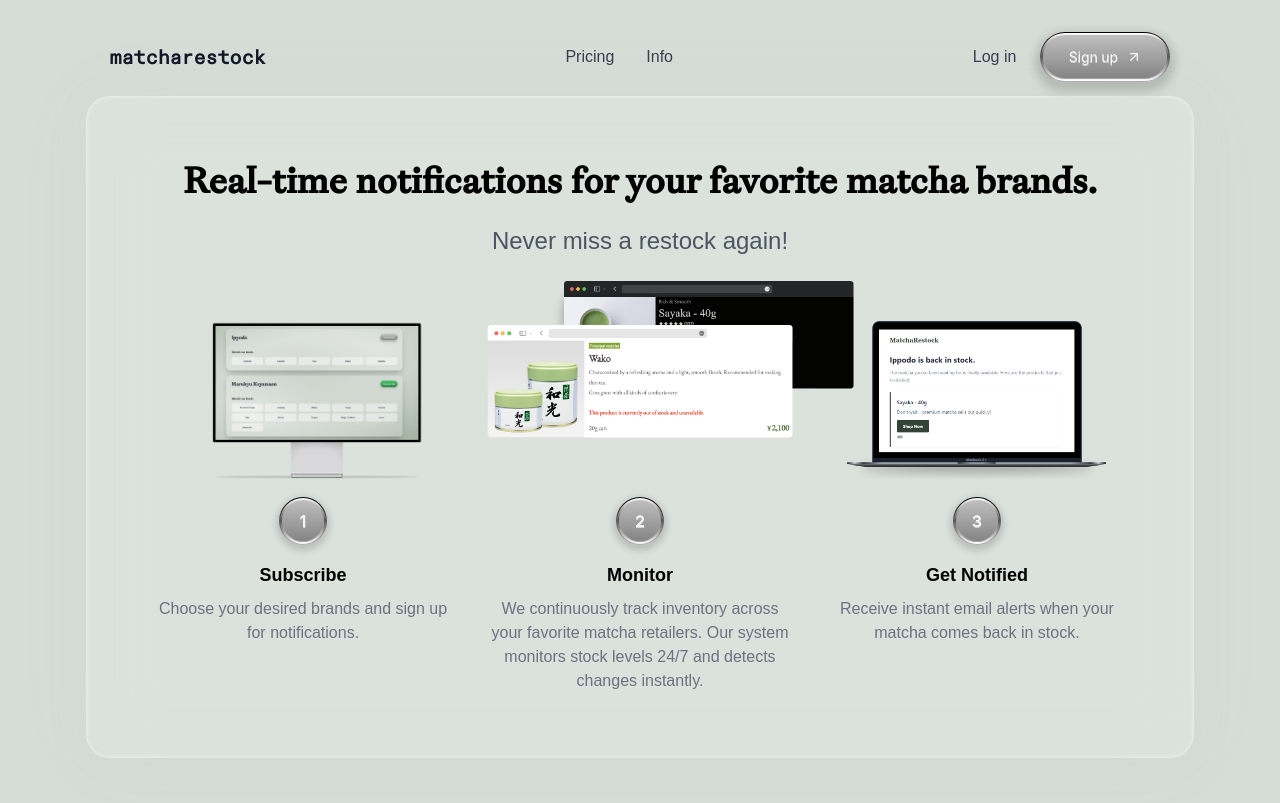
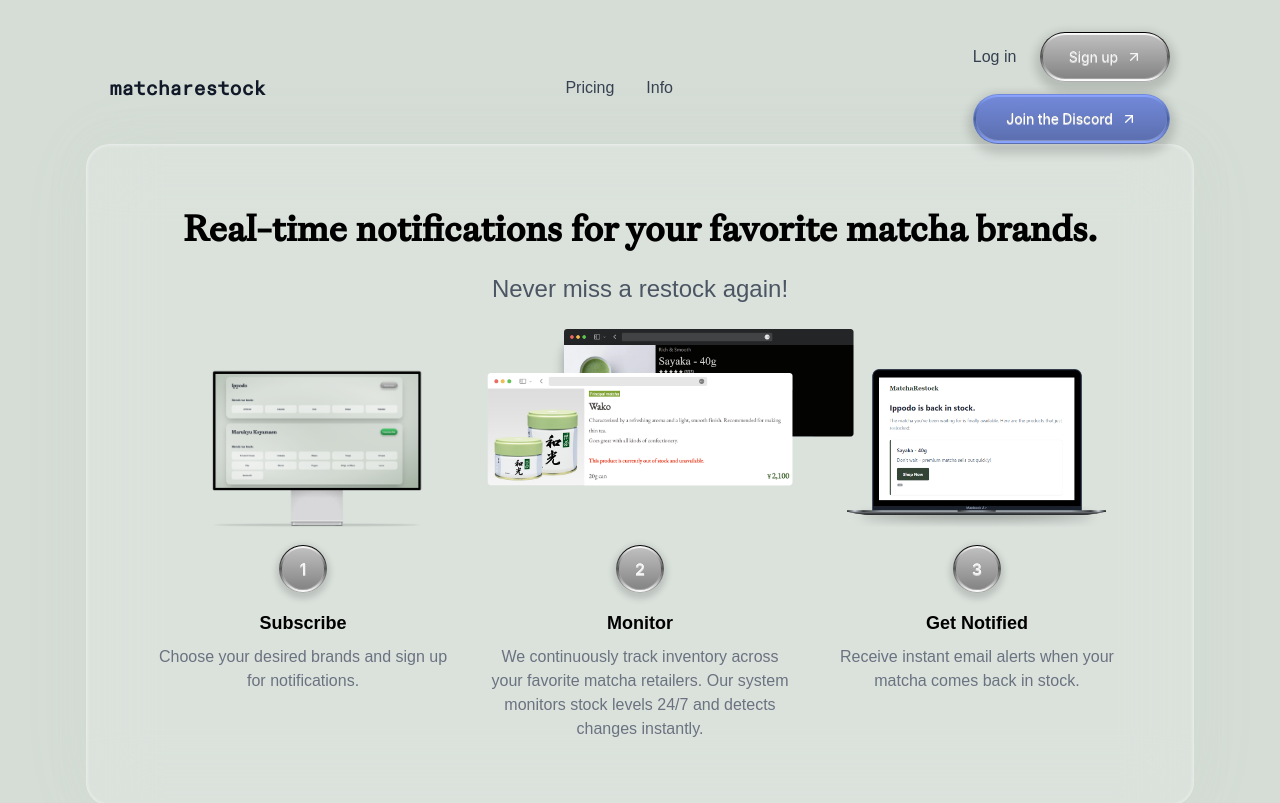
Before and after one commit to anishkancherla/matcharestock, a Next.js app: page / in a window 1280 px wide. Shown: the top 803 px of the page. Built offline with nearby package versions, Linux system fonts and the light colour scheme; no server answers; a web font is replaced by a local one.

Commit message:
adding discord button

```diff
--- a/app/page.tsx
+++ b/app/page.tsx
@@ -178,13 +178,26 @@
                           matcharestock
                         </span>
                       </Link>
-                      <div className="mt-2">
+                      <div className="mt-2 space-y-3">
                         <Link href="/login?mode=signup">
                           <MetalButtonWrapper
                             title="Sign up"
                             isSubscribed={false}
                             icon={<ArrowUpRight className="w-4 h-4" />}
                           />
+                        </Link>
+                                                 {/* Discord Button - Mobile */}
+                         <Link
+                           href="https://discord.gg/g3Spmt7P"
+                           target="_blank"
+                           rel="noopener noreferrer"
+                         >
+                           <button className="discord-metal-button">
+                             <div className="flex items-center space-x-2 relative z-10">
+                               <span className="text-sm font-medium">Join the Discord</span>
+                               <ArrowUpRight className="w-4 h-4" />
+                             </div>
+                           </button>
                          </Link>
                       </div>
                     </div>
@@ -255,6 +268,7 @@
               </nav>
 
               {/* Right Side - Auth Buttons */}
+              <div className="flex flex-col items-end space-y-3">
                 <div className="flex items-center space-x-6">
                   <Link
                     href="/login"
@@ -270,12 +284,27 @@
                     />
                   </Link>
                 </div>
+                                 {/* Discord Button - Desktop */}
+                 <Link
+                   href="https://discord.gg/g3Spmt7P"
+                   target="_blank"
+                   rel="noopener noreferrer"
+                   className="w-full"
+                 >
+                   <button className="discord-metal-button">
+                     <div className="flex items-center space-x-2 relative z-10">
+                       <span className="text-sm font-medium">Join the Discord</span>
+                       <ArrowUpRight className="w-4 h-4" />
+                     </div>
+                   </button>
+                 </Link>
+              </div>
             </div>
           </div>
         </header>
 
         {/* Spacer to prevent content jump when header becomes fixed */}
-        <div className="h-24"></div>
+        <div className="h-32 md:h-36"></div>
 
         {/* Main Hero Content */}
         <main className="relative z-10 flex items-center justify-center px-6 pb-16 mt-8 md:mt-0">
--- a/components/ui/metal-button-styles.css
+++ b/components/ui/metal-button-styles.css
@@ -131,3 +131,68 @@
   position: relative;
   z-index: 3;
 }
+
+/* Discord Metal Button Styles */
+.discord-metal-button {
+  /* Outer button container with Discord gradient */
+  position: relative;
+  display: inline-flex;
+  align-items: center;
+  justify-content: center;
+  padding: 1px;
+  border: none;
+  border-radius: 1000px;
+  background: linear-gradient(180deg, rgb(114, 137, 217) 0%, rgb(91, 110, 174) 100%);
+  box-shadow: 0px 5px 10px 5px rgba(0, 0, 0, 0.15);
+  cursor: pointer;
+  text-decoration: none;
+  min-width: 130px;
+  height: 50px;
+  font-family: 'Inter', sans-serif;
+  font-weight: 500;
+  font-size: 14px;
+  letter-spacing: -0.01em;
+  transition: transform 0.2s ease;
+  width: 100%;
+}
+
+.discord-metal-button:hover {
+  transform: translateY(-1px);
+  box-shadow: 0px 6px 12px 6px rgba(0, 0, 0, 0.2);
+}
+
+.discord-metal-button:active {
+  transform: translateY(0px);
+  box-shadow: 0px 3px 8px 3px rgba(0, 0, 0, 0.25);
+}
+
+/* Inner bevel layer for Discord button */
+.discord-metal-button::before {
+  content: '';
+  position: absolute;
+  inset: 1px;
+  border-radius: 100px;
+  background: linear-gradient(180deg, rgb(140, 165, 255) 0%, rgb(70, 95, 150) 48.73%, rgb(140, 165, 255) 100%);
+  z-index: 1;
+}
+
+/* Inner cap/button surface for Discord button */
+.discord-metal-button::after {
+  content: '';
+  position: absolute;
+  inset: 3px;
+  border-radius: 1000px;
+  background: linear-gradient(180deg, rgb(114, 137, 217) 0%, rgb(91, 110, 174) 100%);
+  box-shadow: inset 0px -1px 0px 0px rgba(255, 255, 255, 0.25);
+  z-index: 2;
+}
+
+/* Text styling for Discord button */
+.discord-metal-button {
+  color: rgb(255, 255, 255);
+  text-shadow:
+    0px 0.5px 0px rgba(255, 255, 255, 0.6),
+    0px -0.5px 0px rgba(0, 0, 0, 0.7);
+  position: relative;
+  z-index: 3;
+}
```
Lines whose indentation alone changed are shown as unchanged.
